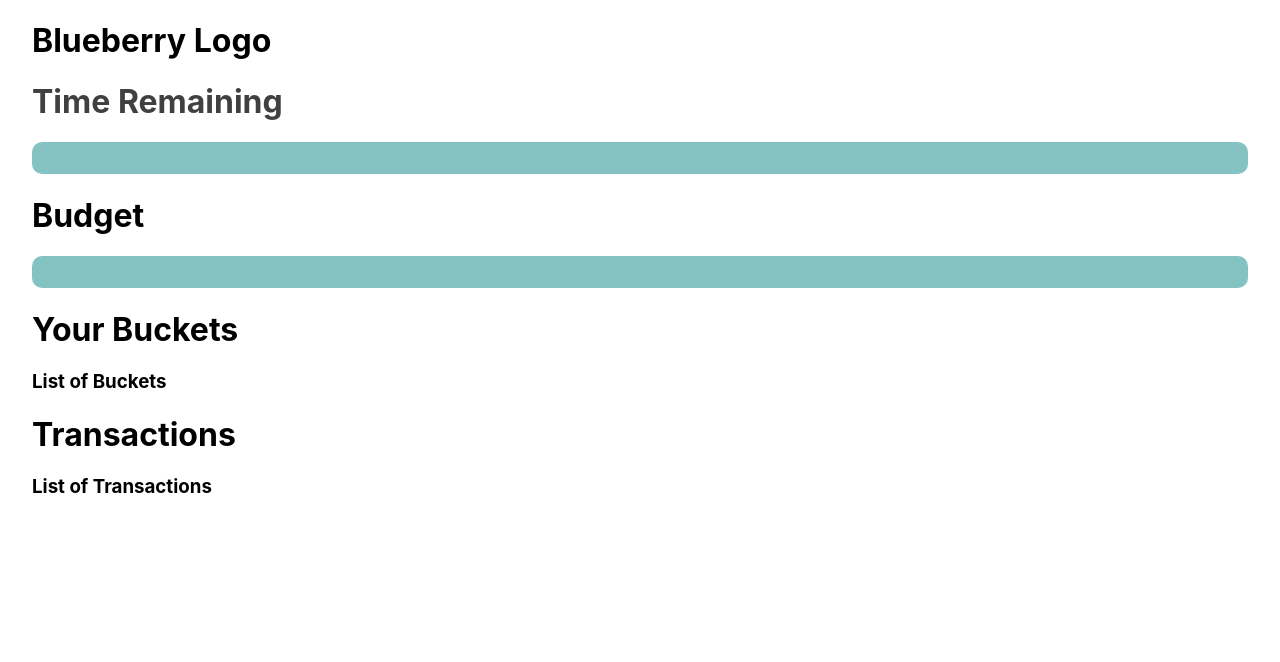
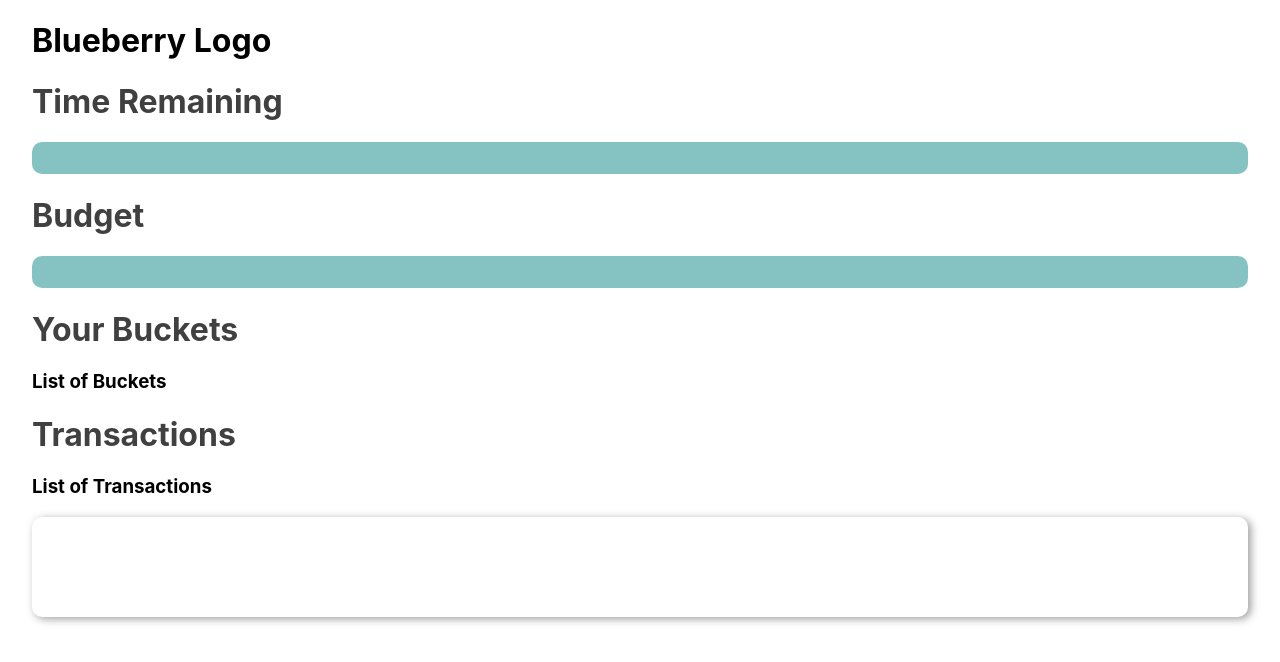
Before and after one commit to mcp31/hackdfw2022, a Next.js app: page / in a window 1280 px wide. Shown: the top 662 px of the page. Built offline with nearby package versions, Linux system fonts and the light colour scheme.

Commit message:
Added card for transaction list

```diff
--- a/pages/homeScreen.js
+++ b/pages/homeScreen.js
@@ -11,6 +11,14 @@ function ProgressBar(props) {
     return (
         <div className={styles.progressBarBackground}>
             <div className={styles.progressBarPercentage} style={{width: width}}></div>
+        </div>
+    )
+}
+
+function TransactionCard(props) {
+    return (
+        <div className={styles.transactionCard}>
+
         </div>
     )
 }
@@ -43,19 +51,19 @@ export default function HomeScreen() {
                 </h1>
             </div>
             <div>
-                <h1 className={styles.timeRemainingTitle}>
+                <h1 className={styles.sectionHeader}>
                     Time Remaining
                 </h1>
                 <ProgressBar width={daysLeft} totalWidth={screenSize.dynamicWidth}></ProgressBar>
             </div>
             <div>
-                <h1>
+                <h1 className={styles.sectionHeader}>
                     Budget
                 </h1>
                 <ProgressBar width={daysLeft} totalWidth={screenSize.dynamicWidth}></ProgressBar>
             </div>
             <div>
-                <h1>
+                <h1 className={styles.sectionHeader}>
                     Your Buckets
                 </h1>
                 <h3>
@@ -63,12 +71,13 @@ export default function HomeScreen() {
                 </h3>
             </div>
             <div>
-                <h1>
+                <h1 className={styles.sectionHeader}>
                     Transactions
                 </h1>
                 <h3>
                     List of Transactions
                 </h3>
+                <TransactionCard></TransactionCard>
             </div>
         </div>
 
--- a/styles/Home.module.css
+++ b/styles/Home.module.css
@@ -1,4 +1,4 @@
-.timeRemainingTitle {
+.sectionHeader {
   color: #404040;
 }
 
@@ -11,6 +11,14 @@
 .progressBarPercentage {
   background-color: #1A545B;
   height: 2rem;
+  border-radius: 10px;
+}
+
+.transactionCard {
+  background-color: #FFF;
+  height: 100px;
+  filter: drop-shadow(3px 2px 4px #9d9d9d);
+  margin-bottom: 50px;
   border-radius: 10px;
 }
 
```
